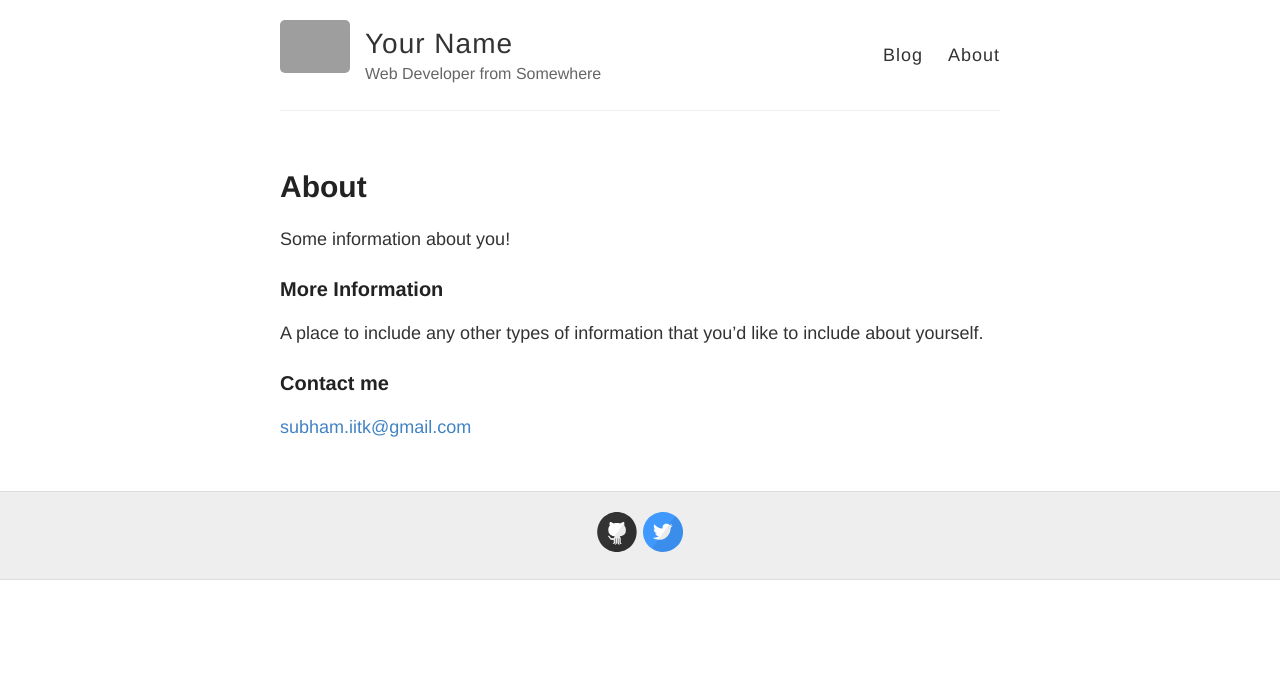
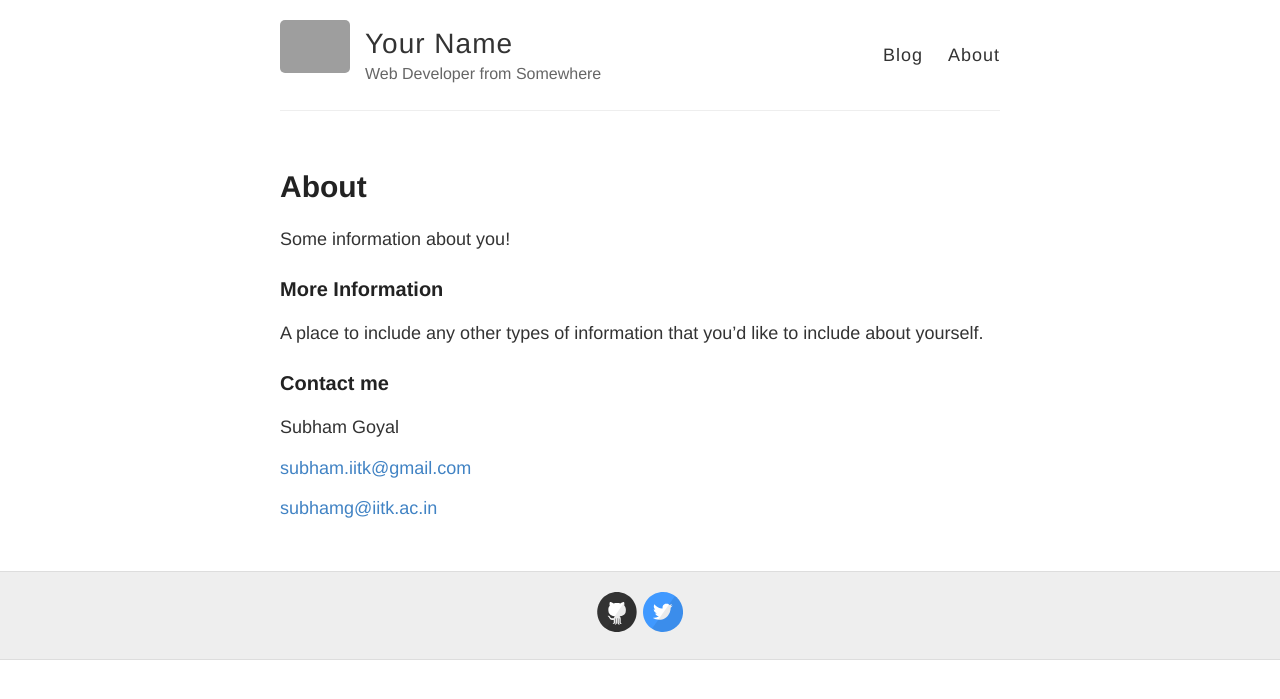
Before and after one commit to kbishal/subhamg.github.io, a Jekyll site: the page built from about.md, in a window 1280 px wide. Shown: the top 699 px of the page. Built offline with Jekyll 4.4.1, drawn with Linux system fonts in a browser that asks for light colours; grey boxes are pictures that could not be loaded.

Commit message:
Update about.md

```diff
--- a/about.md
+++ b/about.md
@@ -12,4 +12,8 @@ A place to include any other types of information that you'd like to include abo
 
 ### Contact me
 
+Subham Goyal
+
 [subham.iitk@gmail.com](mailto:email@domain.com)
+
+[subhamg@iitk.ac.in](mailto:email@domain.com)
```
